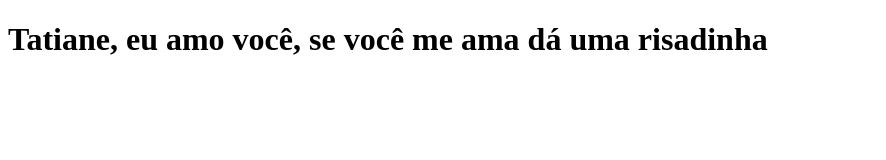
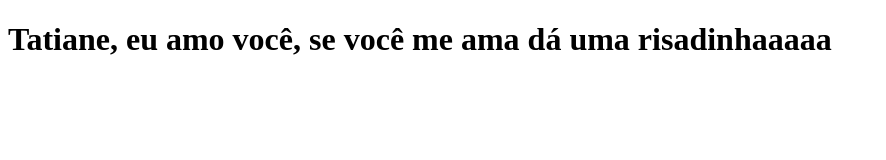
Before and after one commit to marcosvaledev/clone-tabnews, a Next.js app: page / in a window 1280 px wide. Shown: the top 160 px of the page, without its empty margins (0-886 px from the left). Built offline with nearby package versions, Linux system fonts and the light colour scheme.

Commit message:
teste somente

```diff
--- a/pages/index.js
+++ b/pages/index.js
@@ -1,6 +1,6 @@
 function home(){
 
-    return <h1>Tatiane, eu amo você, se você me ama dá uma risadinha</h1>
+    return <h1>Tatiane, eu amo você, se você me ama dá uma risadinhaaaaa</h1>
 
 }
 export default home;
```
